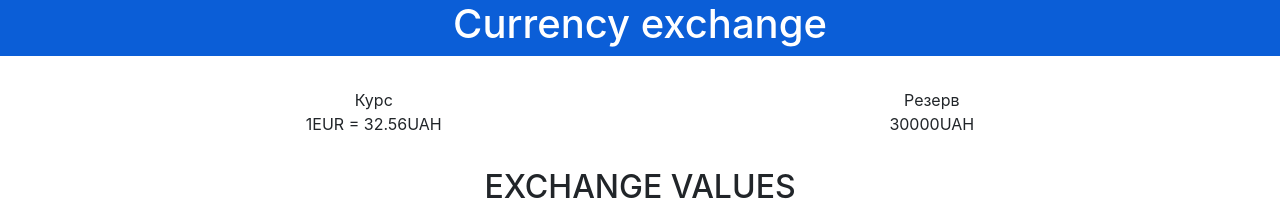
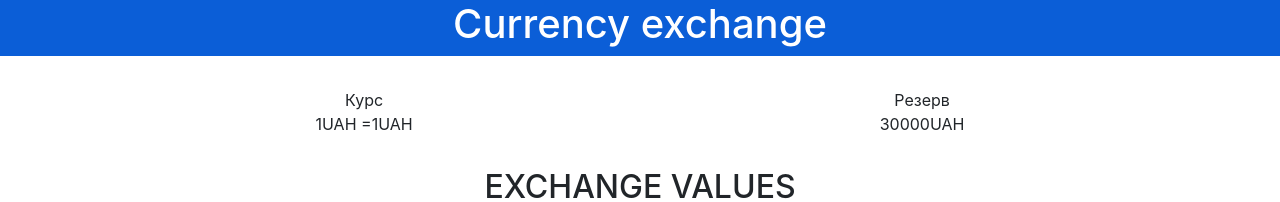
Before and after one commit to AlexeySapr/goit-react-currency-exchange, a React (Create React App) app: page / in a window 1280 px wide. Shown: the top 202 px of the page. Built offline with nearby package versions, Linux system fonts and the light colour scheme.

Commit message:
Update CurrentRate component

```diff
--- a/src/components/currentRate/CurrentRate.js
+++ b/src/components/currentRate/CurrentRate.js
@@ -1,11 +1,21 @@
+import { useSelector } from 'react-redux';
+import * as selectors from '../../redux/selectors';
+import { calculate } from '../../services/calculate';
+
 import s from './CurrentRate.module.css';
 
 const CurrentRate = () => {
+  const changingCurrency = useSelector(selectors.getСhangingCurrency);
+  const getingCurrency = useSelector(selectors.getGetingCurrency);
+
   return (
     <ul className={s.currentList}>
       <li className={s.currentListItem}>
         <p>Курс</p>
-        <p>1EUR = 32.56UAH</p>
+        <p>
+          1{changingCurrency} =
+          {`${calculate(changingCurrency, getingCurrency, 1)}` + getingCurrency}
+        </p>
       </li>
       <li className={s.currentListItem}>
         <p>Резерв</p>
--- a/src/redux/redusers/exchangeReduser.js
+++ b/src/redux/redusers/exchangeReduser.js
@@ -1,18 +1,7 @@
 import { createReducer } from '@reduxjs/toolkit';
 import * as actions from '../actions';
 /************************************** */
-const currencyRate = {
-  EUR: 1,
-  USD: 1.1228,
-  UAH: 32,
-  RUB: 85.3333,
-};
-
-const calculate = (changingCur, getingCur, value) => {
-  const newValue =
-    (currencyRate[getingCur] / currencyRate[changingCur]) * value;
-  return Math.round(newValue * 100) / 100;
-};
+import { calculate } from '../../services/calculate';
 /************************************** */
 
 const initState = {
--- /dev/null
+++ b/src/services/calculate.js
@@ -0,0 +1,12 @@
+const currencyRate = {
+  EUR: 1,
+  USD: 1.1228,
+  UAH: 32,
+  RUB: 85.3333,
+};
+
+export const calculate = (changingCur, getingCur, value) => {
+  const newValue =
+    (currencyRate[getingCur] / currencyRate[changingCur]) * value;
+  return Math.round(newValue * 100) / 100;
+};
```
Also changed, not shown: src/components/mainSection/MainSection.js (+0 -38 lines).
